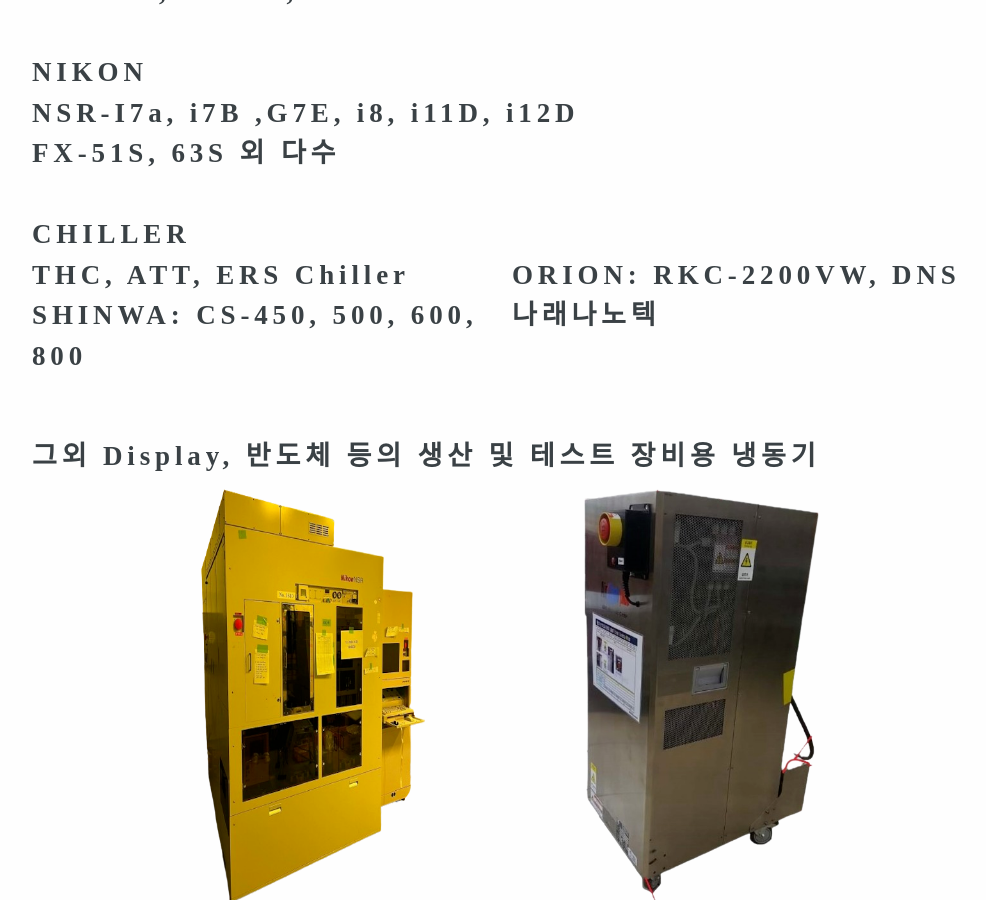
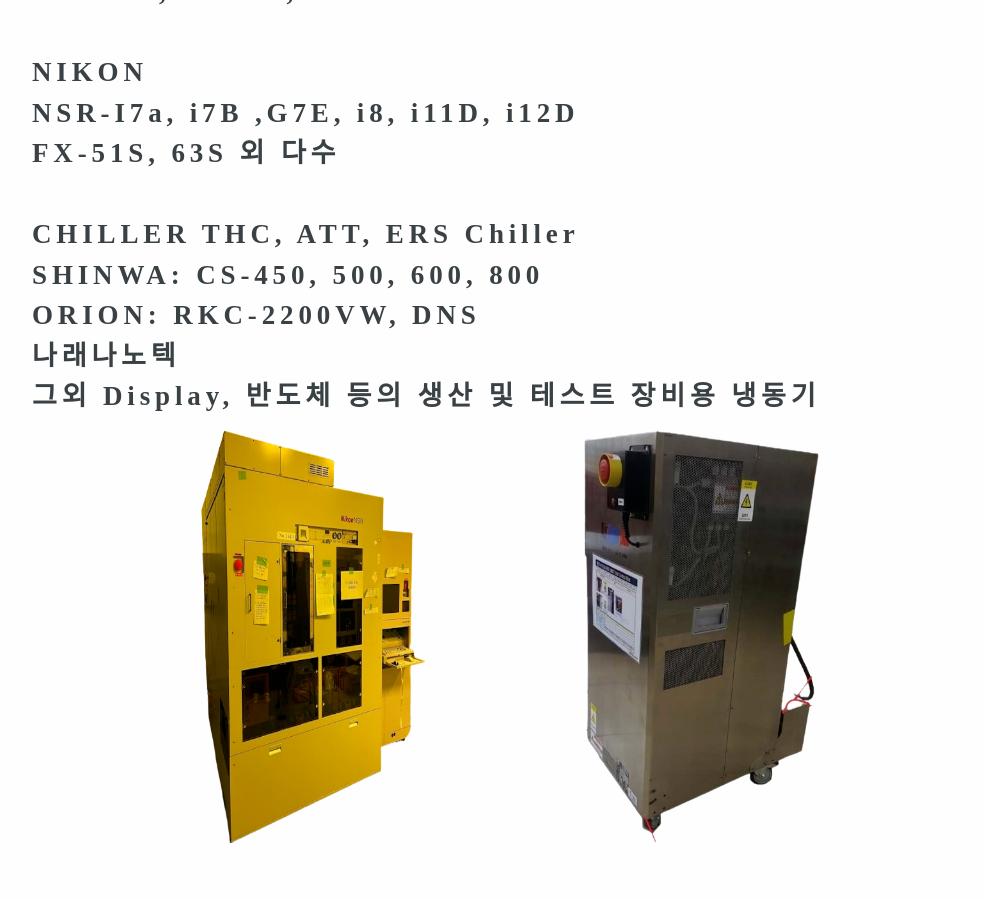
Before and after one commit to sangjoon6099/sangjoon6099.github.io, a Jekyll site: the page built from services.html, in a window 1280 px wide and 900 px high, scrolled down 1031 px. Shown: the whole window, without its empty margins (128-1114 px from the left). Built offline with Jekyll 4.4.1, drawn with Linux system fonts in a browser that asks for light colours; some web fonts are replaced.

Commit message:
Update services.html

```diff
--- a/services.html
+++ b/services.html
@@ -23,16 +23,11 @@ navigation_order: 3
 	FX-51S, 63S 외 다수<br><br>
 
 	<b>CHILLER</b>
-	<div class="columns" style="margin-top:0">
-	<div class="column">
 	THC, ATT, ERS Chiller<br>
-	SHINWA: CS-450, 500, 600, 800
-	</div>
-	<div class="column">
-	ORION: RKC-2200VW, DNS
-	나래나노텍</div></h4>
-
-	<h4 >그외 Display, 반도체 등의 생산 및 테스트 장비용 냉동기</h4>
+	SHINWA: CS-450, 500, 600, 800<br>
+	ORION: RKC-2200VW, DNS<br>
+	나래나노텍<br>
+	그외 Display, 반도체 등의 생산 및 테스트 장비용 냉동기</h4>
 	<img  src="../images/Nikon.png" width="25%" style="padding-left:16% ;padding-right:16%" >
 	<img class="sangjoon" src="../images/chiller-1.png" width="25%" style="padding-right:16%">
 <div style="clear:both:"></div>
```
